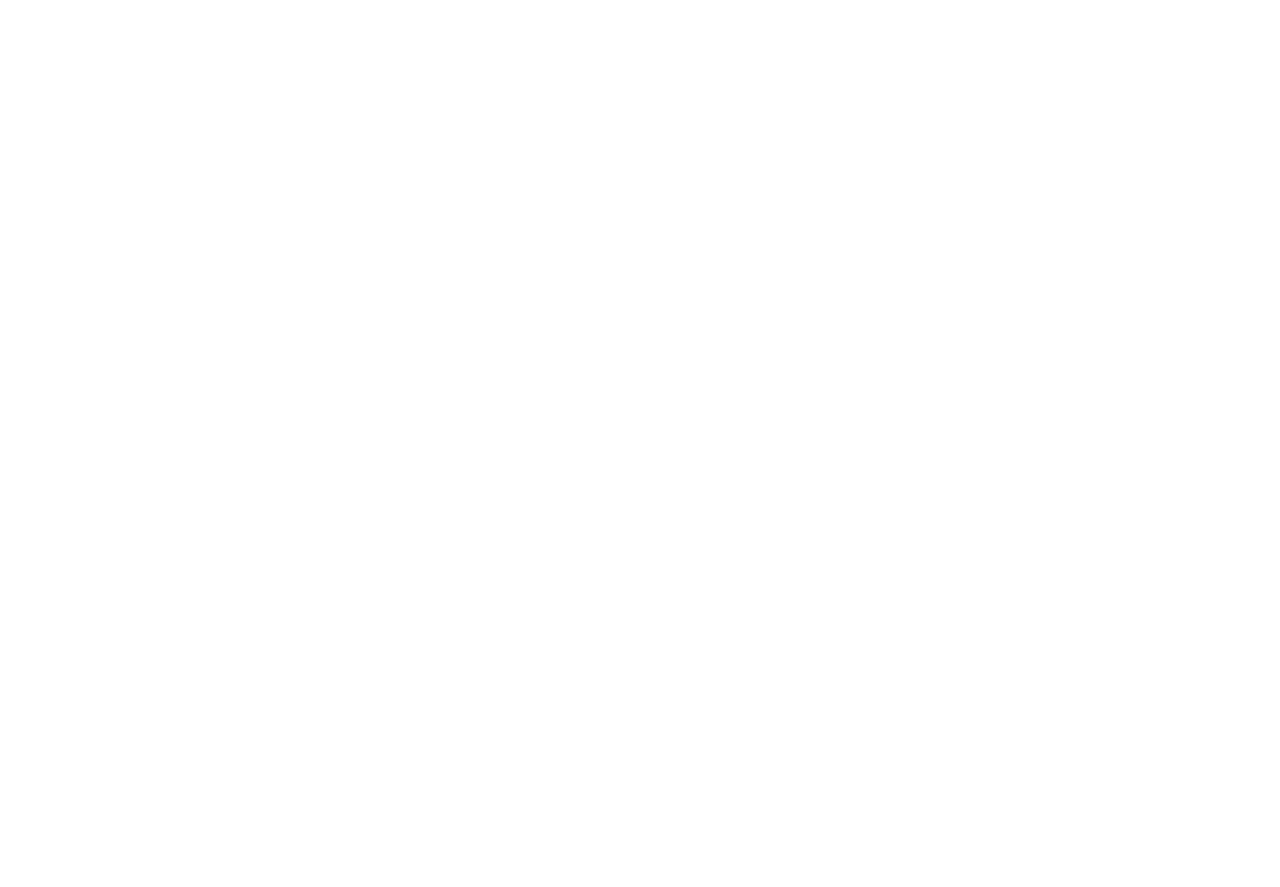
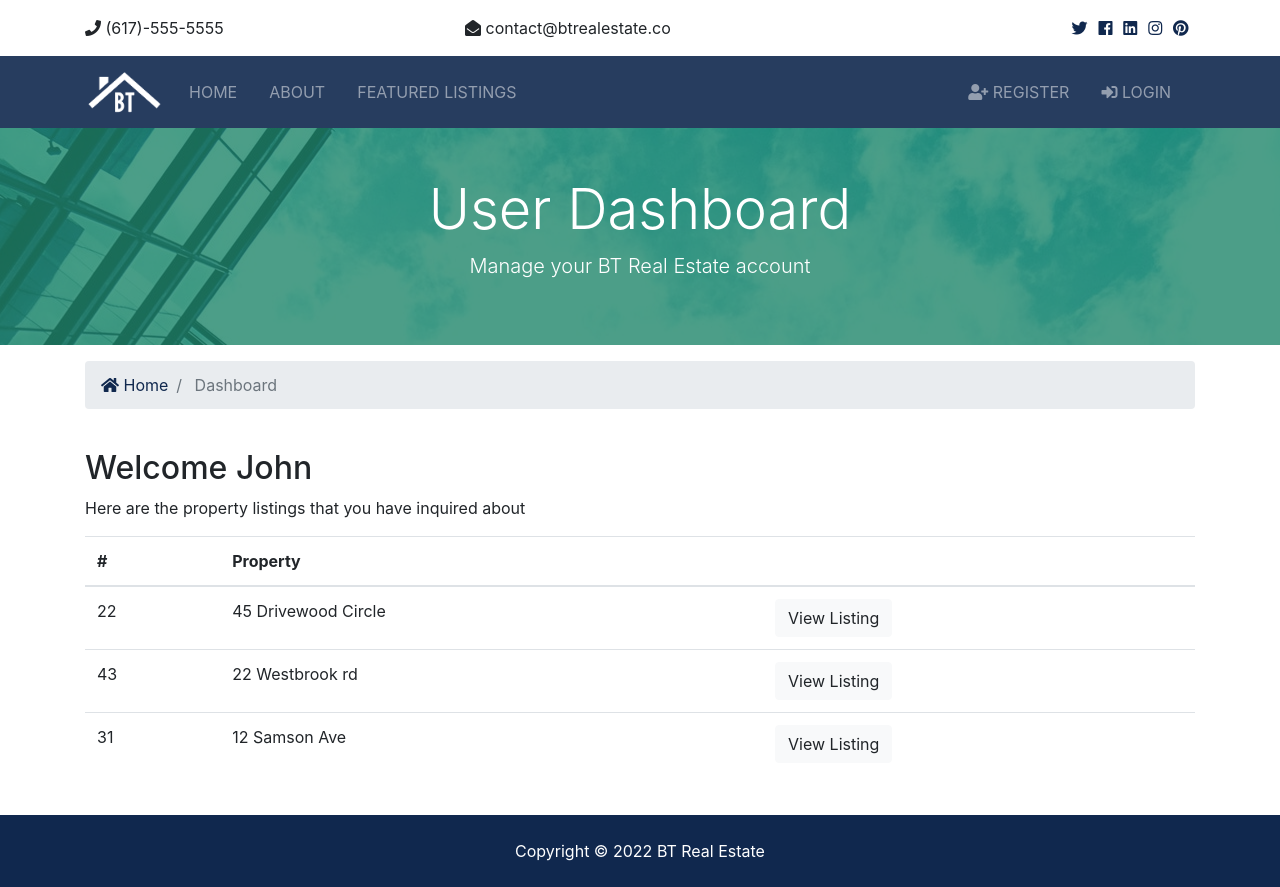
Before and after one commit to jan-beszterda/btre_project, a Django app: page /accounts/dashboard in a window 1280 px wide. Before the commit the page is empty. Before the commit the page ends 800 px from the top, so only its background shows below. Run offline with Django 4.2, Linux system fonts and the light colour scheme; parts of the project's set-up code (start-up, migrations or seed data) failed here and were passed over; some libraries are stand-ins or nearby versions.

Commit message:
worked on login, logout, dashboard

```diff
--- a/accounts/views.py
+++ b/accounts/views.py
@@ -34,13 +34,26 @@ def register(request):
 
 def login(request):
     if request.method == 'POST':
-        # login
-        return
+        username = request.POST['username']
+        password = request.POST['password']
+
+        user = auth.authenticate(username=username, password=password)
+
+        if user is not None:
+            auth.login(request, user)
+            messages.success(request, "You are now logged in!")
+            return redirect('dashboard')
+        else:
+            messages.error(request, "Invalid credentials!")
+            return redirect('login')
     else:
         return render(request, "accounts/login.html")
 
-def logout():
-    return redirect('index')
+def logout(request):
+    if request.method == 'POST':
+        auth.logout(request)
+        messages.success(request, "You are now loged out!")
+        return redirect('index')
 
 def dashboard(request):
     return render(request, "accounts/dashboard.html")
--- a/templates/accounts/dashboard.html
+++ b/templates/accounts/dashboard.html
@@ -0,0 +1,74 @@
+{% extends 'base.html' %}
+{% block title %} | Dashboard{% endblock %}
+{% block content %}
+  <section id="showcase-inner" class="py-5 text-white">
+    <!-- Alert -->
+    {% include "partials/_alerts.html" %}
+    <div class="container">
+      <div class="row text-center">
+        <div class="col-md-12">
+          <h1 class="display-4">User Dashboard</h1>
+          <p class="lead">Manage your BT Real Estate account</p>
+        </div>
+      </div>
+    </div>
+  </section>
+
+  <!-- Breadcrumb -->
+  <section id="bc" class="mt-3">
+    <div class="container">
+      <nav aria-label="breadcrumb">
+        <ol class="breadcrumb">
+          <li class="breadcrumb-item">
+            <a href="{% url 'index' %}">
+              <i class="fas fa-home"></i> Home</a>
+          </li>
+          <li class="breadcrumb-item active"> Dashboard</li>
+        </ol>
+      </nav>
+    </div>
+  </section>
+
+  <section id="dashboard" class="py-4">
+    <div class="container">
+      <div class="row">
+        <div class="col-md-12">
+          <h2>Welcome John</h2>
+          <p>Here are the property listings that you have inquired about</p>
+          <table class="table">
+            <thead>
+              <tr>
+                <th scope="col">#</th>
+                <th scope="col">Property</th>
+                <th></th>
+              </tr>
+            </thead>
+            <tbody>
+              <tr>
+                <td>22</td>
+                <td>45 Drivewood Circle</td>
+                <td>
+                  <a class="btn btn-light" href="#">View Listing</a>
+                </td>
+              </tr>
+              <tr>
+                <td>43</td>
+                <td>22 Westbrook rd</td>
+                <td>
+                  <a class="btn btn-light" href="#">View Listing</a>
+                </td>
+              </tr>
+              <tr>
+                <td>31</td>
+                <td>12 Samson Ave</td>
+                <td>
+                  <a class="btn btn-light" href="#">View Listing</a>
+                </td>
+              </tr>
+            </tbody>
+          </table>
+        </div>
+      </div>
+    </div>
+  </section>
+{% endblock %}
--- a/templates/accounts/login.html
+++ b/templates/accounts/login.html
@@ -1,4 +1,5 @@
 {% extends 'base.html' %}
+{% block title %} | Log In{% endblock %}
 {% block content %}
 <section id="login" class="bg-light py-5">
     <div class="container">
--- a/templates/accounts/register.html
+++ b/templates/accounts/register.html
@@ -1,4 +1,5 @@
 {% extends 'base.html' %}
+{% block title %} | Register{% endblock %}
 {% block content %}
 <section id="register" class="bg-light py-5">
     <div class="container">
--- a/templates/base.html
+++ b/templates/base.html
@@ -13,7 +13,7 @@
     <link rel="stylesheet" href="{% static 'css/style.css' %}" />
     <!-- Lightbox -->
     <link rel="stylesheet" href="{% static 'css/lightbox.min.css' %}" />
-    <title>BT Real Estate</title>
+    <title>BT Real Estate {% block title %} {% endblock %}</title>
   </head>
   <body>
     <!-- Top Bar -->
--- a/templates/listings/listing.html
+++ b/templates/listings/listing.html
@@ -1,5 +1,6 @@
 {% extends 'base.html' %}
 {% load humanize %}
+{% block title %} | {{ listing.title }}{% endblock %}
 {% block content %}
 <section id="showcase-inner" class="py-5 text-white">
     <div class="container">
--- a/templates/listings/listings.html
+++ b/templates/listings/listings.html
@@ -1,4 +1,7 @@
-{% extends 'base.html' %} {% load humanize %} {% block content %}
+{% extends 'base.html' %}
+{% load humanize %}
+{% block title %} | Browse Properties{% endblock %}
+{% block content %}
 <section id="showcase-inner" class="py-5 text-white">
   <div class="container">
     <div class="row text-center">
--- a/templates/listings/search.html
+++ b/templates/listings/search.html
@@ -1,5 +1,6 @@
 {% extends 'base.html' %}
 {% load humanize %}
+{% block title %} | Search Results{% endblock %}
 {% block content %}
 <section id="showcase-inner" class="showcase-search text-white py-5">
     <div class="container">
--- a/templates/pages/about.html
+++ b/templates/pages/about.html
@@ -1,4 +1,7 @@
-{% extends 'base.html' %} {% load static %} {% block content %}
+{% extends 'base.html' %}
+{% load static %}
+{% block title %} | About Us{% endblock %}
+{% block content %}
 <section id="showcase-inner" class="py-5 text-white">
   <div class="container">
     <div class="row text-center">
--- a/templates/pages/index.html
+++ b/templates/pages/index.html
@@ -1,5 +1,8 @@
 {% extends 'base.html' %}
 {% load humanize %}
+
+{% block title %} | Welcome{% endblock %}
+
 {% block content %}
 <!-- Showcase -->
 <!-- Alerts -->
--- a/templates/partials/_navbar.html
+++ b/templates/partials/_navbar.html
@@ -45,6 +45,28 @@
       </ul>
 
       <ul class="navbar-nav ml-auto">
+        {% if user.is_authenticated %}
+          <li
+          {% if 'dashboard' in request.path %}
+              class="nav-item active mr-3"
+            {% else %}
+              class="nav-item mr-3"
+            {% endif %}
+          >
+            <a class="nav-link" href="{% url 'dashboard' %}">
+              Welcome {{ user.username }} (Dashboard)
+            </a>
+          </li>
+          <li class="nav-item mr-3">
+            <a href="javascript:{document.getElementById('logout').submit()}" class="nav-link">
+              <i class="fas fa-sign-out-alt"></i> Logout
+            </a>
+            <form action="{% url 'logout' %}" id="logout" method="POST">
+              {% csrf_token %}
+              <input type="hidden"></input>
+            </form>
+          </li>
+        {% else %}
           <li
           {% if 'register' in request.path %}
               class="nav-item active mr-3"
@@ -69,6 +91,7 @@
               Login</a
             >
           </li>
+        {% endif %}
       </ul>
     </div>
   </div>
```
Lines whose indentation alone changed are shown as unchanged.
